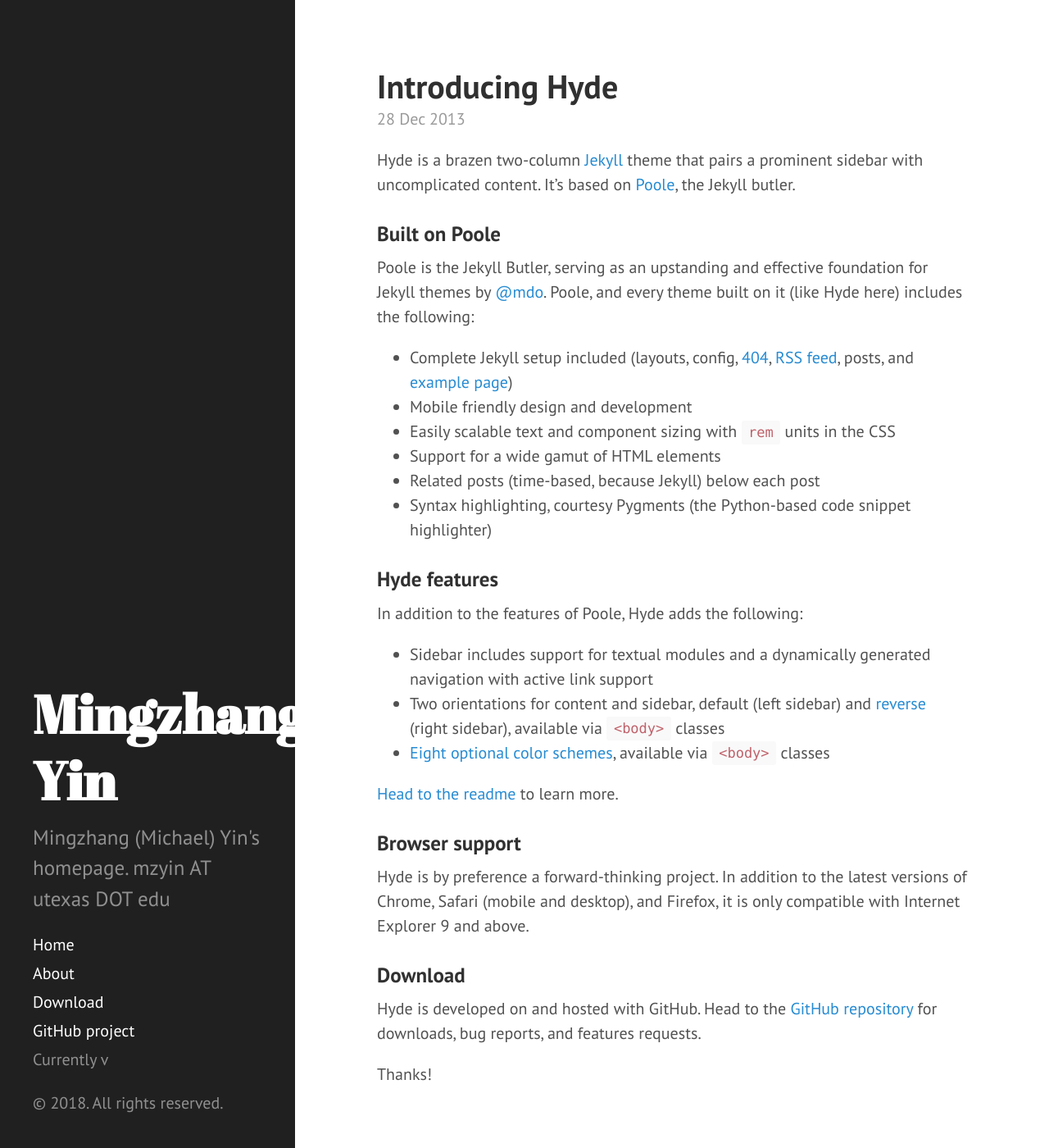
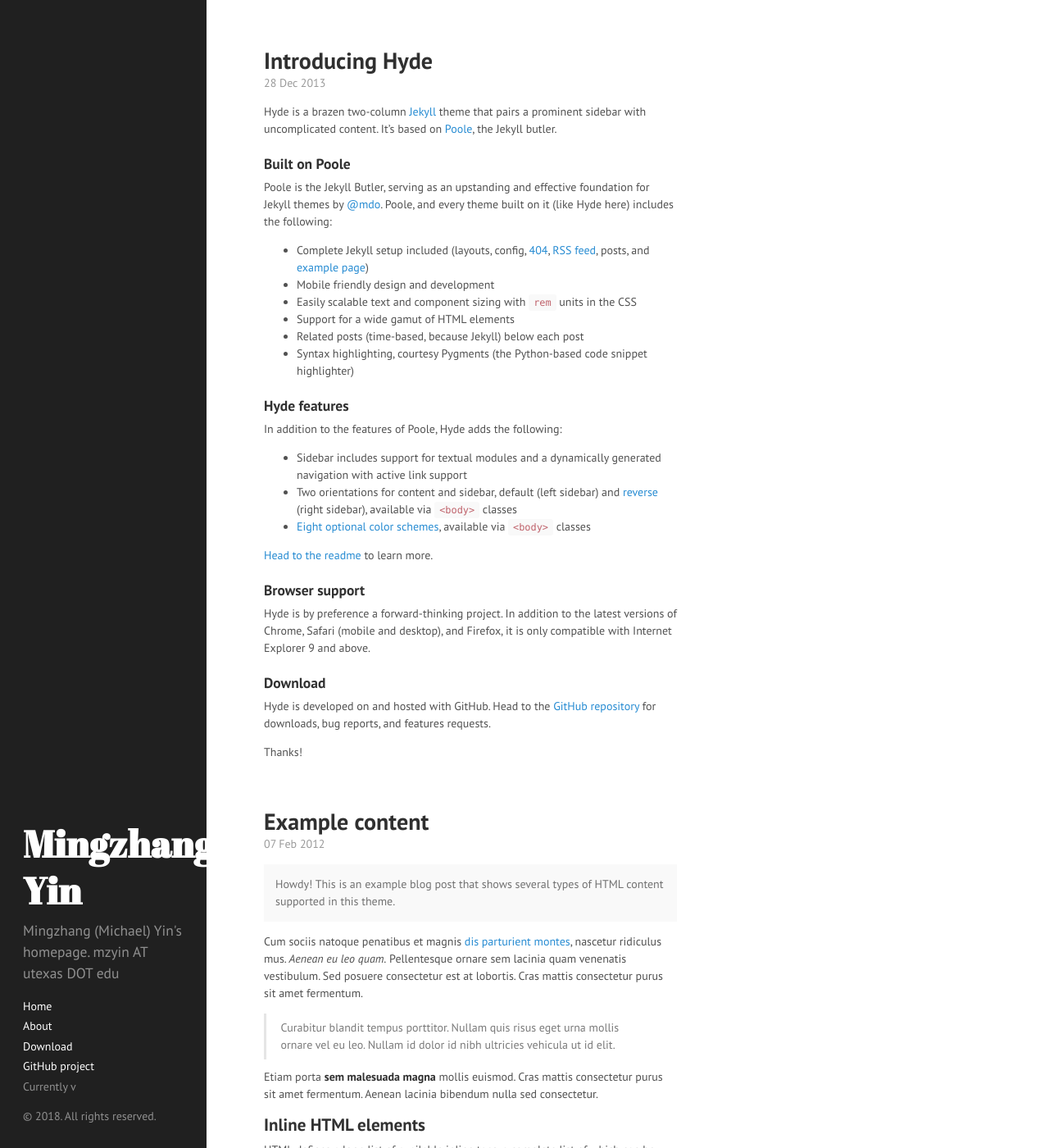
Before and after one commit to mingzhang-yin/mingzhang-yin.github.io, a Jekyll site: the page built from index.html, in a window 1280 px wide and 1400 px high. Shown: the whole window at 82% size. Built offline with Jekyll 4.4.1, drawn with Linux system fonts in a browser that asks for light colours; Markdown is read by kramdown in place of the engine named in the settings; the list of posts is cut into pages by our own code.

Commit message:
Update hyde.css

```diff
--- a/public/css/hyde.css
+++ b/public/css/hyde.css
@@ -36,12 +36,12 @@
 }
 @media (min-width: 48em) {
   html {
-    font-size: 16px;
+    font-size: 10px;
   }
 }
 @media (min-width: 58em) {
   html {
-    font-size: 20px;
+    font-size: 14px;
   }
 }
 
```
